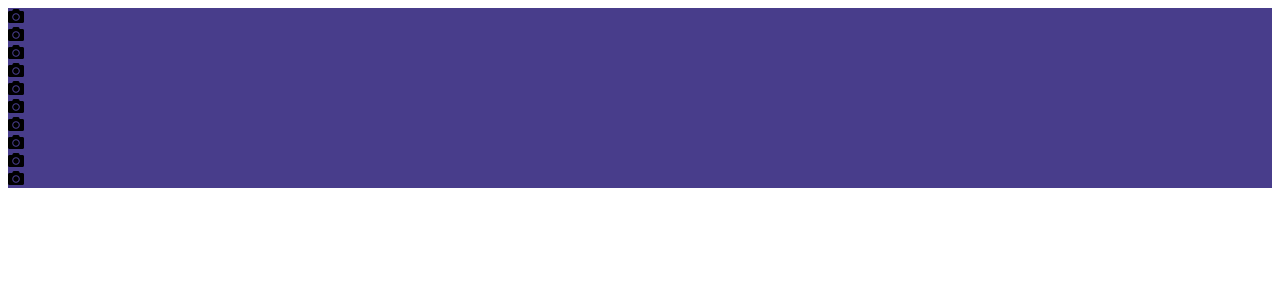
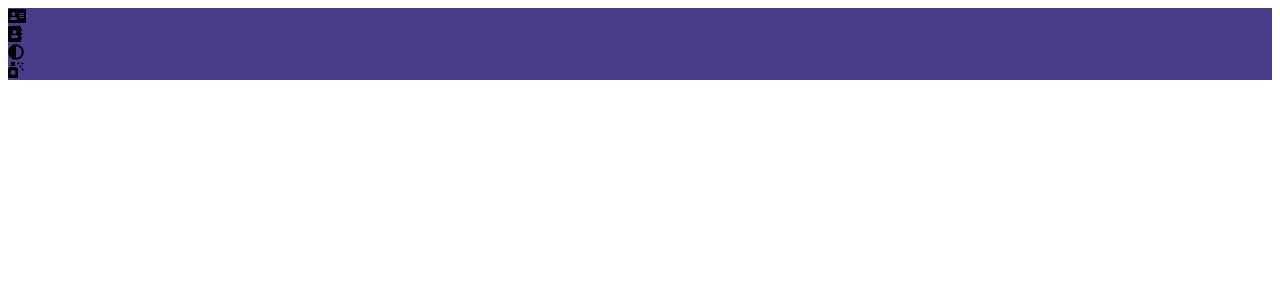
Before and after one commit to El-Mendez/Web_Lab08, a React app: page / in a window 1280 px wide. Shown: the top 300 px of the page. Built offline with nearby package versions, Linux system fonts and the light colour scheme.

Commit message:
Ya medio logré usar los íconos.

```diff
--- a/app/src/components/Card/Card.js
+++ b/app/src/components/Card/Card.js
@@ -36,7 +36,7 @@ export default class Carta extends React.Component {
             <div className={"card"} onClick={this.handleClick}>
                 <ReactCardFlip isFlipped={this.state.beingCompared || this.state.wasGuessed}>
                     <div className={"cardFront"}>
-                        <i className={"fas fa-camera"}/>
+                        <i className={`fas ${this.props.cardData.icon}`}/>
                     </div>
 
                     <div className={"cardBack"}>
--- a/app/src/components/Card/CardData.js
+++ b/app/src/components/Card/CardData.js
@@ -1,8 +1,9 @@
 export default class CardData {
-    constructor() {
+    constructor(icon) {
         this.viewer = null;
         this.wasGuessed = false;
         this.beingCompared = false;
+        this.icon = icon;
     }
 
     setBeingCompared(value){
--- a/app/src/constants.js
+++ b/app/src/constants.js
@@ -1,3 +1,6 @@
+import "@fortawesome/fontawesome-free/css/all.css"
+
 export const CONSTANTS = {
-    cardNumber: 10
+    cardNumber: 4,
+    icons: ["fa-address-card", "fa-address-book", "fa-adjust", "fa-air-freshener"]
 }
--- a/app/src/utils/buildDeck.js
+++ b/app/src/utils/buildDeck.js
@@ -5,7 +5,7 @@ export default () => {
     const cards = [];
 
     while (cards.length < CONSTANTS.cardNumber){
-        const card = new CardData;
+        const card = new CardData(CONSTANTS.icons[cards.length]);
         cards.push(card)
     }
 
```
